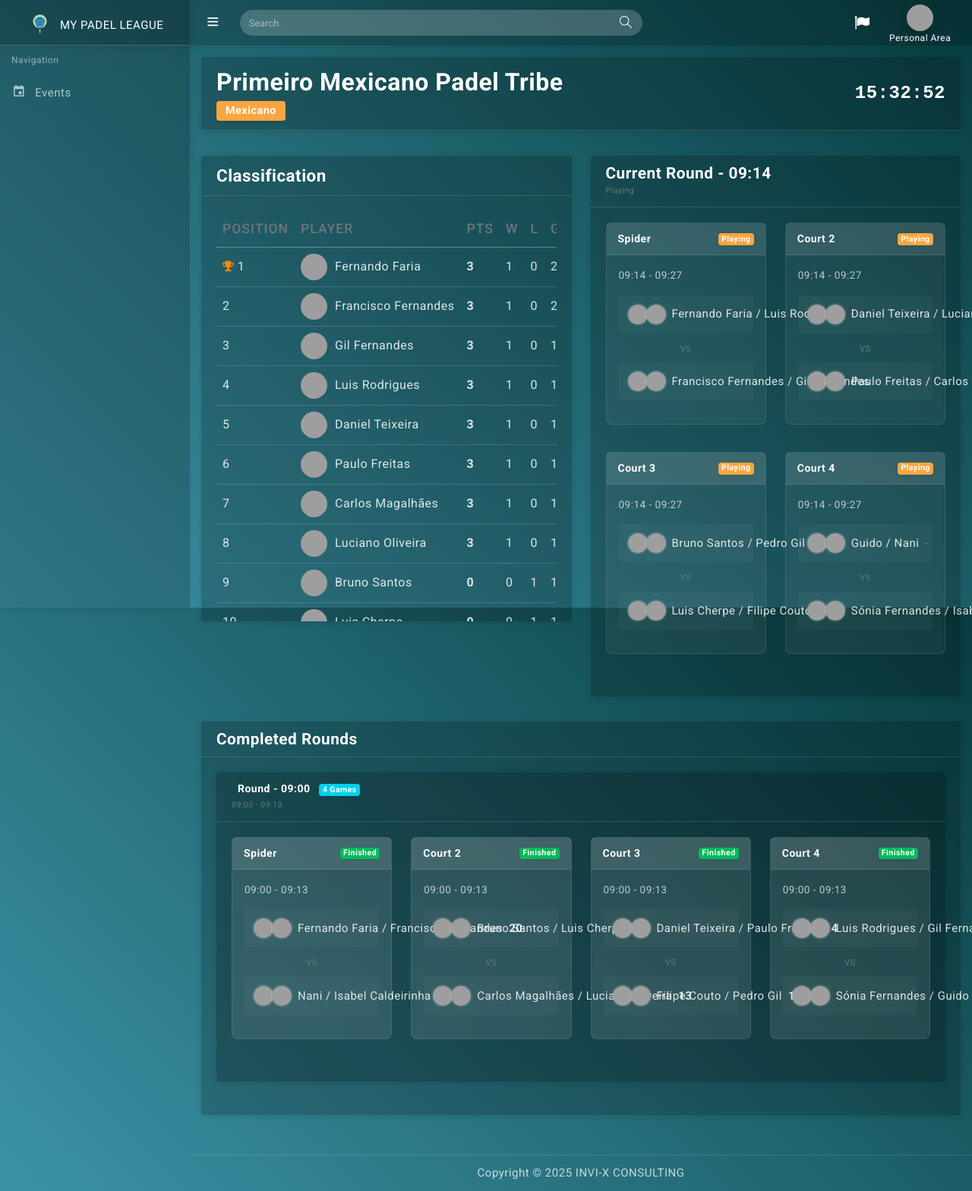
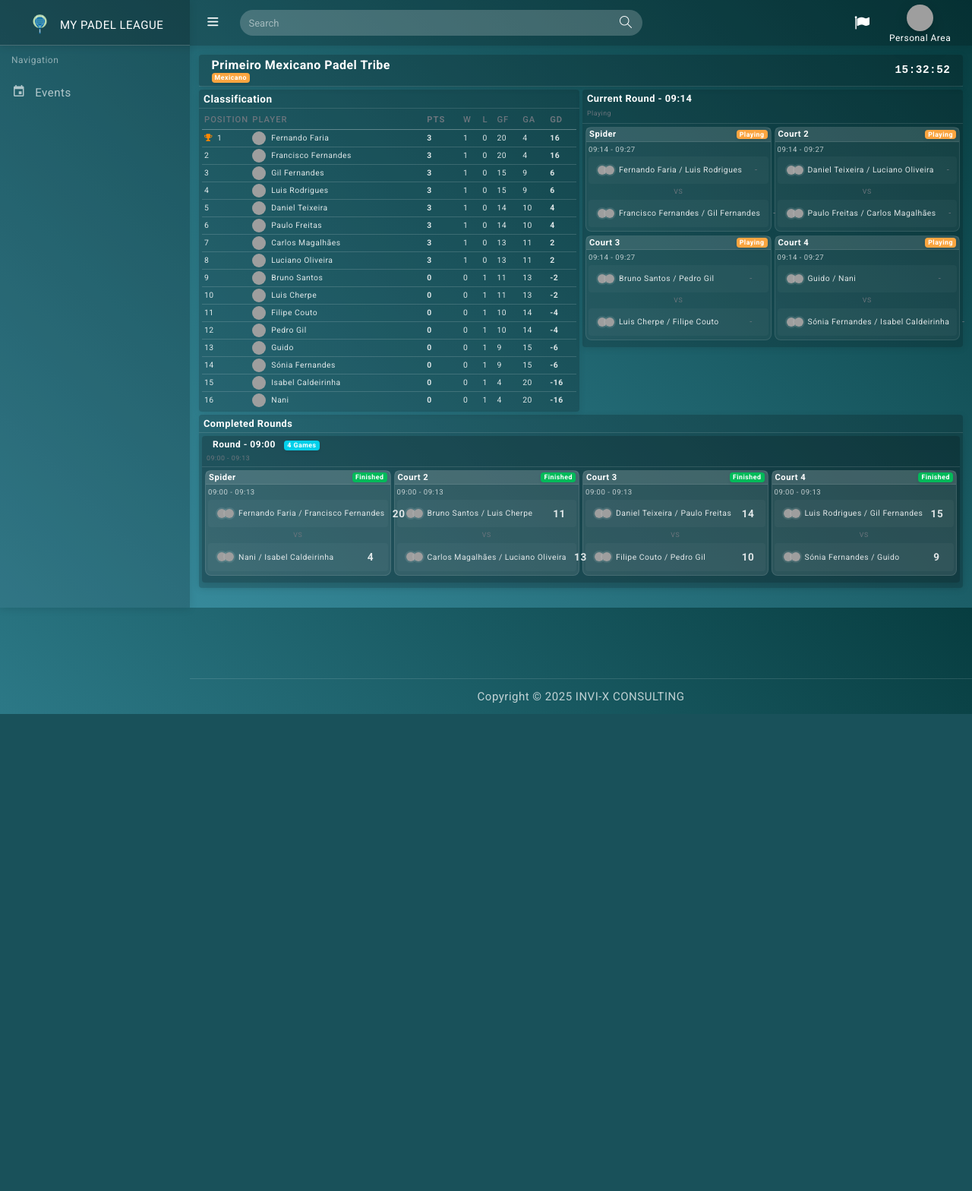
Before and after one commit to LucianoOliveira/mypadelleague, a Flask app: page /detail_event_tv/1 in a window 1280 px wide. Shown: the whole page at 76% size. After the commit the page ends 940 px from the top, so only its background shows below. Run offline with Flask 3, Linux system fonts and the light colour scheme; data comes from the database, SQL or seed files in the repository; some libraries are stand-ins or nearby versions; grey boxes are pictures that could not be loaded.

Commit message:
Improved TV layout with smaller player photos and compact spacing for better readability on lower resolution displays.

```diff
--- a/website/templates/event_detail_tv.html
+++ b/website/templates/event_detail_tv.html
@@ -199,19 +199,19 @@
                                         <!-- Team A -->
                                         <div class="team-row mb-2">
                                             <div class="team-players d-flex align-items-center">
-                                                <div class="player-photos mr-3">
+                                                <div class="player-photos mr-1">
                                                     {% if game.player_A1 and game.player_A2 %}
                                                         <img src="{{ url_for('views.display_user_image', userID=game.player_A1.us_id) }}"
                                                              onerror="this.src='{{ url_for('static', filename='photos/users/nophoto.jpg') }}'"
-                                                             class="rounded-circle" style="width: 30px; height: 30px;" alt="">
+                                                             class="rounded-circle" style="width: 16px; height: 16px;" alt="">
                                                         <img src="{{ url_for('views.display_user_image', userID=game.player_A2.us_id) }}"
                                                              onerror="this.src='{{ url_for('static', filename='photos/users/nophoto.jpg') }}'"
-                                                             class="rounded-circle ml-1" style="width: 30px; height: 30px;" alt="">
+                                                             class="rounded-circle ml-1" style="width: 16px; height: 16px;" alt="">
                                                     {% else %}
                                                         <img src="{{ url_for('static', filename='photos/users/nophoto.jpg') }}"
-                                                             class="rounded-circle" style="width: 30px; height: 30px;" alt="">
+                                                             class="rounded-circle" style="width: 16px; height: 16px;" alt="">
                                                         <img src="{{ url_for('static', filename='photos/users/nophoto.jpg') }}"
-                                                             class="rounded-circle ml-1" style="width: 30px; height: 30px;" alt="">
+                                                             class="rounded-circle ml-1" style="width: 16px; height: 16px;" alt="">
                                                     {% endif %}
                                                 </div>
                                                 <div class="player-names flex-grow-1">
@@ -244,19 +244,19 @@
                                         <!-- Team B -->
                                         <div class="team-row">
                                             <div class="team-players d-flex align-items-center">
-                                                <div class="player-photos mr-3">
+                                                <div class="player-photos mr-1">
                                                     {% if game.player_B1 and game.player_B2 %}
                                                         <img src="{{ url_for('views.display_user_image', userID=game.player_B1.us_id) }}"
                                                              onerror="this.src='{{ url_for('static', filename='photos/users/nophoto.jpg') }}'"
-                                                             class="rounded-circle" style="width: 30px; height: 30px;" alt="">
+                                                             class="rounded-circle" style="width: 16px; height: 16px;" alt="">
                                                         <img src="{{ url_for('views.display_user_image', userID=game.player_B2.us_id) }}"
                                                              onerror="this.src='{{ url_for('static', filename='photos/users/nophoto.jpg') }}'"
-                                                             class="rounded-circle ml-1" style="width: 30px; height: 30px;" alt="">
+                                                             class="rounded-circle ml-1" style="width: 16px; height: 16px;" alt="">
                                                     {% else %}
                                                         <img src="{{ url_for('static', filename='photos/users/nophoto.jpg') }}"
-                                                             class="rounded-circle" style="width: 30px; height: 30px;" alt="">
+                                                             class="rounded-circle" style="width: 16px; height: 16px;" alt="">
                                                         <img src="{{ url_for('static', filename='photos/users/nophoto.jpg') }}"
-                                                             class="rounded-circle ml-1" style="width: 30px; height: 30px;" alt="">
+                                                             class="rounded-circle ml-1" style="width: 16px; height: 16px;" alt="">
                                                     {% endif %}
                                                 </div>
                                                 <div class="player-names flex-grow-1">
@@ -345,19 +345,19 @@
                                                 <!-- Team A -->
                                                 <div class="team-row mb-2">
                                                     <div class="team-players d-flex align-items-center">
-                                                        <div class="player-photos mr-3">
+                                                        <div class="player-photos mr-1">
                                                             {% if game.player_A1 and game.player_A2 %}
                                                                 <img src="{{ url_for('views.display_user_image', userID=game.player_A1.us_id) }}"
                                                                      onerror="this.src='{{ url_for('static', filename='photos/users/nophoto.jpg') }}'"
-                                                                     class="rounded-circle" style="width: 30px; height: 30px;" alt="">
+                                                                     class="rounded-circle" style="width: 16px; height: 16px;" alt="">
                                                                 <img src="{{ url_for('views.display_user_image', userID=game.player_A2.us_id) }}"
                                                                      onerror="this.src='{{ url_for('static', filename='photos/users/nophoto.jpg') }}'"
-                                                                     class="rounded-circle ml-1" style="width: 30px; height: 30px;" alt="">
+                                                                     class="rounded-circle ml-1" style="width: 16px; height: 16px;" alt="">
                                                             {% else %}
                                                                 <img src="{{ url_for('static', filename='photos/users/nophoto.jpg') }}"
-                                                                     class="rounded-circle" style="width: 30px; height: 30px;" alt="">
+                                                                     class="rounded-circle" style="width: 16px; height: 16px;" alt="">
                                                                 <img src="{{ url_for('static', filename='photos/users/nophoto.jpg') }}"
-                                                                     class="rounded-circle ml-1" style="width: 30px; height: 30px;" alt="">
+                                                                     class="rounded-circle ml-1" style="width: 16px; height: 16px;" alt="">
                                                             {% endif %}
                                                         </div>
                                                         <div class="player-names flex-grow-1">
@@ -390,19 +390,19 @@
                                                 <!-- Team B -->
                                                 <div class="team-row">
                                                     <div class="team-players d-flex align-items-center">
-                                                        <div class="player-photos mr-3">
+                                                        <div class="player-photos mr-1">
                                                             {% if game.player_B1 and game.player_B2 %}
                                                                 <img src="{{ url_for('views.display_user_image', userID=game.player_B1.us_id) }}"
                                                                      onerror="this.src='{{ url_for('static', filename='photos/users/nophoto.jpg') }}'"
-                                                                     class="rounded-circle" style="width: 30px; height: 30px;" alt="">
+                                                                     class="rounded-circle" style="width: 16px; height: 16px;" alt="">
                                                                 <img src="{{ url_for('views.display_user_image', userID=game.player_B2.us_id) }}"
                                                                      onerror="this.src='{{ url_for('static', filename='photos/users/nophoto.jpg') }}'"
-                                                                     class="rounded-circle ml-1" style="width: 30px; height: 30px;" alt="">
+                                                                     class="rounded-circle ml-1" style="width: 16px; height: 16px;" alt="">
                                                             {% else %}
                                                                 <img src="{{ url_for('static', filename='photos/users/nophoto.jpg') }}"
-                                                                     class="rounded-circle" style="width: 30px; height: 30px;" alt="">
+                                                                     class="rounded-circle" style="width: 16px; height: 16px;" alt="">
                                                                 <img src="{{ url_for('static', filename='photos/users/nophoto.jpg') }}"
-                                                                     class="rounded-circle ml-1" style="width: 30px; height: 30px;" alt="">
+                                                                     class="rounded-circle ml-1" style="width: 16px; height: 16px;" alt="">
                                                             {% endif %}
                                                         </div>
                                                         <div class="player-names flex-grow-1">
@@ -473,40 +473,101 @@ document.addEventListener('DOMContentLoaded', function() {
 </script>
 
 <style>
-/* TV Layout Styles - Size adjustments only, inherit application colors */
+/* TV Layout Styles - Highly optimized for lower resolution displays */
 .tv-layout {
     min-height: 100vh;
-    padding: 5px;
+    padding: 2px;
+    font-size: 0.7rem;
 }
 
-/* Slightly larger text for TV viewing */
+.tv-layout .card {
+    margin-bottom: 2px;
+}
+
+.tv-layout .row {
+    margin-left: -2px;
+    margin-right: -2px;
+}
+
+.tv-layout .col-6,
+.tv-layout .col-12 {
+    padding-left: 2px;
+    padding-right: 2px;
+}
+
 .tv-layout h2 {
-    font-size: 2rem;
+    font-size: 1rem;
     font-weight: bold;
+    margin-bottom: 0;
+    line-height: 1.2;
 }
 
 .tv-layout h4 {
-    font-size: 1.4rem;
+    font-size: 0.85rem;
     margin-bottom: 0;
+    line-height: 1.2;
 }
 
 .tv-layout h5 {
-    font-size: 1.3rem;
+    font-size: 0.8rem;
     margin-bottom: 0;
+    line-height: 1.2;
+}
+
+.tv-layout h6 {
+    font-size: 0.75rem;
+    line-height: 1.2;
+}
+
+.tv-layout .card-header {
+    padding: 4px 6px;
+}
+
+.tv-layout .card-body {
+    padding: 4px;
+}
+
+.tv-layout .mb-2 {
+    margin-bottom: 2px !important;
+}
+
+.tv-layout .mb-3 {
+    margin-bottom: 3px !important;
+}
+
+.tv-layout .mb-4 {
+    margin-bottom: 4px !important;
+}
+
+.tv-layout .mt-1 {
+    margin-top: 1px !important;
+}
+
+.tv-layout .mt-2 {
+    margin-top: 2px !important;
+}
+
+.tv-layout .p-3 {
+    padding: 3px !important;
 }
 
 .badge-lg {
-    font-size: 0.9rem;
-    padding: 6px 12px;
+    font-size: 0.6rem;
+    padding: 2px 6px;
 }
 
 .badge-sm {
-    font-size: 0.75rem;
-    padding: 3px 6px;
+    font-size: 0.55rem;
+    padding: 1px 4px;
+}
+
+.tv-layout .badge {
+    font-size: 0.55rem;
+    padding: 2px 4px;
 }
 
 .tv-time {
-    font-size: 1.5rem;
+    font-size: 0.9rem;
     font-weight: bold;
     font-family: 'Courier New', monospace;
 }
@@ -516,56 +577,91 @@ document.addEventListener('DOMContentLoaded', function() {
 }
 
 .tv-classification {
-    max-height: 70vh;
+    max-height: 82vh;
     overflow-y: auto;
 }
 
-/* Make table text slightly larger for TV */
+/* Force compact row heights in classification */
+.tv-classification .table tbody tr {
+    height: 22px;
+}
+
+/* Compact table for lower resolution */
 .tv-classification .table {
-    font-size: 1rem;
+    font-size: 0.65rem;
+    margin-bottom: 0;
 }
 
 .tv-classification .table th {
-    font-size: 1.1rem;
-    padding: 10px 8px;
+    font-size: 0.7rem;
+    padding: 3px 2px;
+    white-space: nowrap;
 }
 
 .tv-classification .table td {
-    padding: 8px;
+    padding: 2px;
     vertical-align: middle;
+    line-height: 1.3;
 }
 
-/* Make player photos slightly larger for TV */
+/* Smaller player photos */
 .tv-classification .player-info img {
-    width: 35px;
-    height: 35px;
+    width: 18px;
+    height: 18px;
+    margin-right: 4px;
+}
+
+.tv-classification .player-info span {
+    font-size: 0.65rem;
+    line-height: 1.2;
 }
 
 .tv-current-round {
     overflow: visible;
 }
 
-/* Make game cards content slightly larger */
+/* Compact game cards */
 .tv-game-card {
-    border-radius: 6px;
-    padding: 10px;
+    border-radius: 3px;
+    padding: 3px;
 }
 
 .tv-game-header {
     display: flex;
     justify-content: space-between;
     align-items: center;
-    margin-bottom: 10px;
-    padding-bottom: 8px;
-    font-size: 1rem;
+    margin-bottom: 3px;
+    padding-bottom: 2px;
+    font-size: 0.7rem;
 }
 
-/* Truncate player names to prevent line wrapping and inconsistent card heights */
+/* More aggressive truncation for player names */
 .player-names {
     white-space: nowrap;
     overflow: hidden;
     text-overflow: ellipsis;
     min-width: 0;
+    font-size: 0.65rem;
+    line-height: 1.1;
+    flex: 1;
+}
+
+.tv-layout .game-card {
+    margin-bottom: 2px;
+}
+
+.tv-layout .game-card .card-header {
+    padding: 2px 4px;
+    font-size: 0.65rem;
+}
+
+.tv-layout .game-card .card-header strong {
+    font-size: 0.7rem;
+}
+
+.tv-layout .game-time {
+    font-size: 0.6rem;
+    margin-bottom: 2px !important;
 }
 
 .tv-court-name {
@@ -576,87 +672,211 @@ document.addEventListener('DOMContentLoaded', function() {
 .tv-game-content {
     display: flex;
     flex-direction: column;
-    gap: 4px;
+    gap: 1px;
 }
 
 .tv-team-row {
     display: flex;
     align-items: center;
     justify-content: space-between;
-    padding: 8px;
-    border-radius: 4px;
+    padding: 2px;
+    border-radius: 2px;
+}
+
+.tv-layout .team-row {
+    margin-bottom: 2px;
 }
 
 .tv-team-players {
     display: flex;
     align-items: center;
-    gap: 10px;
+    gap: 4px;
     flex: 1;
+    min-width: 0;
 }
 
 .tv-player-photos {
     display: flex;
-    gap: 4px;
+    gap: 1px;
+    flex-shrink: 0;
 }
 
+/* Smaller player photos in game cards */
+.tv-layout .player-photos img,
 .tv-player-photos img {
-    width: 28px;
-    height: 28px;
+    width: 16px;
+    height: 16px;
     object-fit: cover;
 }
 
+.tv-layout .team-players .player-photos {
+    margin-right: 8px !important;
+}
+
+.tv-layout .team-players .player-names {
+    flex: 1;
+    min-width: 0;
+}
+
+.tv-layout .player-names {
+    margin-left: 3px;
+}
+
 .tv-player-names {
-    font-size: 0.9rem;
+    font-size: 0.65rem;
     font-weight: 500;
     color: #ffffff;
+    line-height: 1.1;
+}
+
+.tv-layout .score-display {
+    min-width: 25px;
+    text-align: center;
+    margin-left: 3px !important;
+    flex-shrink: 0;
+}
+
+.tv-layout .score-display strong {
+    font-size: 0.85rem;
 }
 
 .tv-score {
-    min-width: 45px;
+    min-width: 28px;
     text-align: center;
 }
 
 .tv-score-display {
-    font-size: 1.6rem;
+    font-size: 1rem;
     font-weight: bold;
     color: #ffffff;
 }
 
 .tv-vs {
     text-align: center;
-    font-size: 0.8rem;
+    font-size: 0.55rem;
     color: #adb5bd;
-    margin: 3px 0;
+    margin: 1px 0;
     font-weight: bold;
 }
 
+.tv-layout .text-center small {
+    font-size: 0.55rem;
+}
+
 .tv-other-rounds {
-    max-height: 250px;
+    max-height: 180px;
     overflow-y: auto;
 }
 
 .tv-small-game {
-    padding: 8px;
-    border-radius: 4px;
+    padding: 3px;
+    border-radius: 2px;
 }
 
 .tv-small-court {
-    font-size: 0.85rem;
+    font-size: 0.65rem;
     font-weight: bold;
-    min-width: 60px;
+    min-width: 45px;
     color: #ffffff;
 }
 
 .tv-small-teams {
     flex: 1;
-    font-size: 0.8rem;
+    font-size: 0.6rem;
     text-align: center;
     color: #adb5bd;
 }
 
 .tv-small-score {
-    min-width: 80px;
+    min-width: 60px;
     text-align: right;
+}
+
+/* Compact completed rounds section */
+.tv-layout .col-3 {
+    padding-left: 2px;
+    padding-right: 2px;
+}
+
+.tv-layout .card .card {
+    margin-bottom: 3px !important;
+}
+
+.tv-layout .fas,
+.tv-layout .fa {
+    font-size: 0.7rem;
+}
+
+.tv-layout small {
+    font-size: 0.55rem;
+}
+
+/* Mobile classification compact styles */
+.tv-layout .mobile-classification {
+    font-size: 0.65rem;
+}
+
+.tv-layout .mobile-classification .player-card {
+    padding: 2px 4px;
+    margin-bottom: 2px;
+}
+
+.tv-layout .mobile-classification .player-info img {
+    width: 16px;
+    height: 16px;
+    margin-right: 4px;
+}
+
+.tv-layout .mobile-classification .player-info span {
+    font-size: 0.65rem;
+}
+
+.tv-layout .mobile-classification .stats-container {
+    font-size: 0.65rem;
+}
+
+.tv-layout .mobile-classification .mx-2 {
+    margin-left: 3px !important;
+    margin-right: 3px !important;
+}
+
+/* Trophy icon spacing */
+.tv-layout .fa-trophy {
+    font-size: 0.7rem;
+    margin-right: 3px;
+}
+
+/* Ensure number columns are compact */
+.tv-classification .table td:first-child,
+.tv-classification .table th:first-child {
+    width: 25px;
+    padding-left: 3px;
+    padding-right: 3px;
+}
+
+.tv-classification .table .points-col,
+.tv-classification .table .diff-col {
+    font-weight: bold;
+}
+
+/* Make player column flexible */
+.tv-classification .table .player-col {
+    max-width: 150px;
+}
+
+.tv-classification .player-info {
+    display: flex;
+    align-items: center;
+    gap: 3px;
+}
+
+/* Tighter spacing for text elements */
+.tv-layout .d-flex {
+    gap: 3px;
+}
+
+.tv-layout .align-items-center {
+    line-height: 1.2;
 }
 
 /* Remove scrollbars in current round */
```
